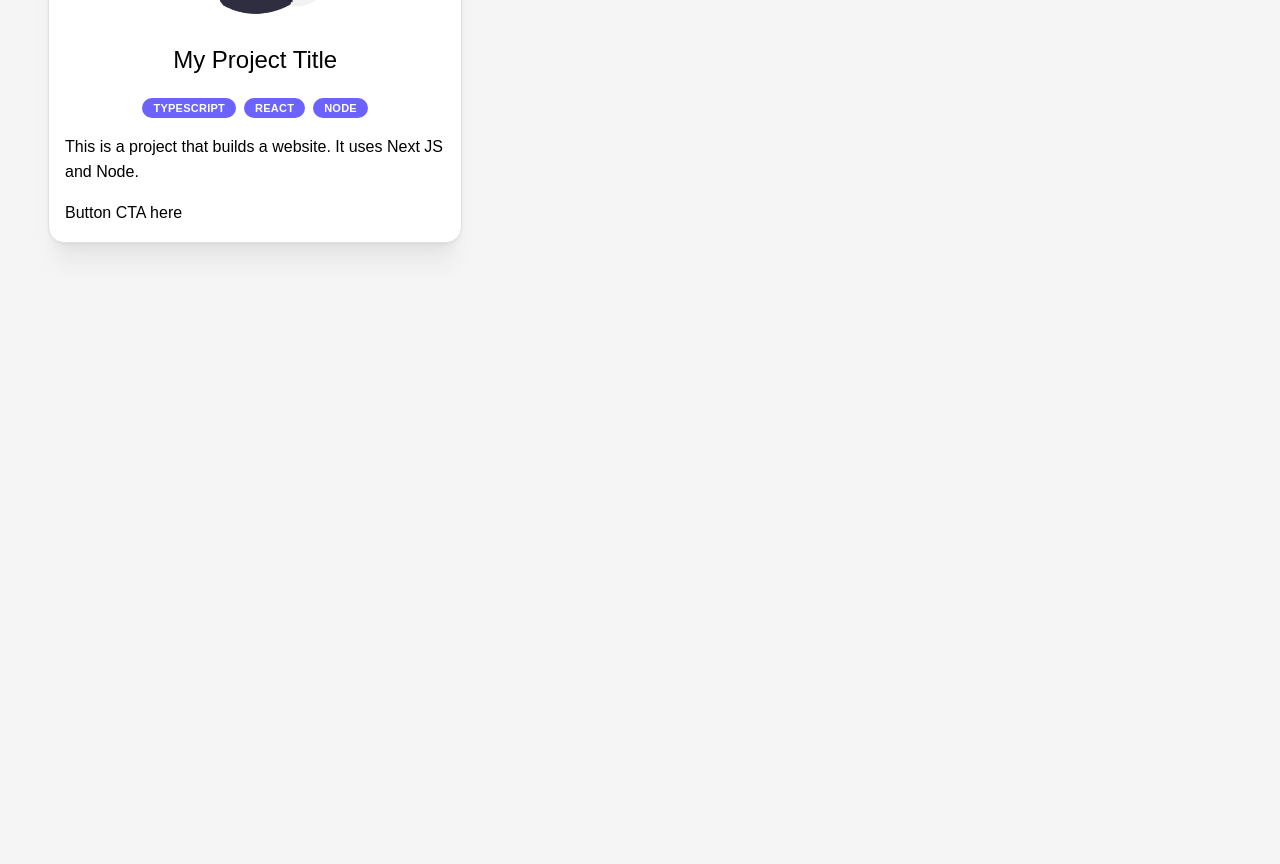
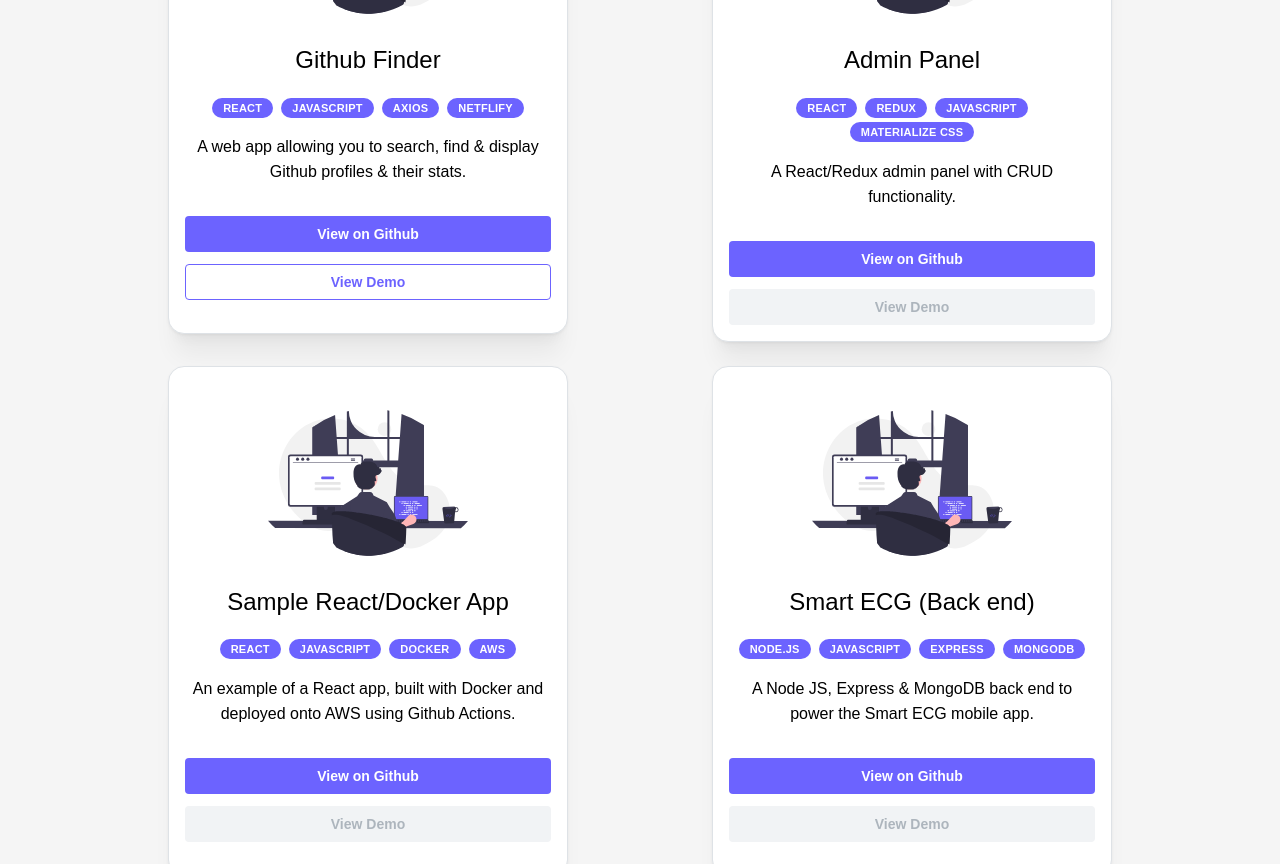
Before and after one commit to mazenabdul/personal-website, a Next.js app: page / in a window 1280 px wide. Shown: the part 1100-1964 px from the top of the page. Before the commit the page ends 1480 px from the top, so only its background shows below. Built offline with nearby package versions, Linux system fonts and the light colour scheme; a web font is replaced by a local one.

Commit message:
feat: add projects without SVGs

```diff
--- /dev/null
+++ b/src/app/components/ProjectButtons.tsx
@@ -0,0 +1,46 @@
+import styled from "styled-components";
+import { Button } from "@mantine/core";
+
+const StyledButtonContainer = styled.div`
+  display: flex;
+  flex-direction: column;
+  gap: 12px;
+`;
+
+type TProjectButtonsProps = {
+  showDemo: boolean;
+  repoUrl: string;
+  demoUrl: string;
+};
+
+export default function ProjectButtons({
+  showDemo,
+  repoUrl,
+  demoUrl,
+}: TProjectButtonsProps) {
+  return (
+    <StyledButtonContainer>
+      <Button
+        component="a"
+        href={repoUrl}
+        variant="filled"
+        color="#6c63ff"
+        fullWidth
+        target="_blank"
+      >
+        View on Github
+      </Button>
+      <Button
+        component="a"
+        disabled={!showDemo}
+        href={demoUrl}
+        variant="outline"
+        color="#6c63ff"
+        fullWidth
+        target="_blank"
+      >
+        View Demo
+      </Button>
+    </StyledButtonContainer>
+  );
+}
--- a/src/app/components/ProjectCard.tsx
+++ b/src/app/components/ProjectCard.tsx
@@ -1,7 +1,11 @@
-import { Badge, Card } from "@mantine/core";
+import { Card } from "@mantine/core";
 import Image from "next/image";
 import heroImage from "@/public/Hero.svg";
 import styled from "styled-components";
+import TechBadge from "./TechBadge";
+import ProjectButtons from "./ProjectButtons";
+import { TProject } from "../types";
+import { BREAKPOINTS } from "@/lib/screen";
 
 type TStyledProps = {
   className?: string;
@@ -13,7 +17,15 @@ type TStyledProps = {
 
 const StyledProjectCard = styled(Card)<TStyledProps>`
   width: 35%;
+  min-height: 510px;
+  max-width: 400px;
   padding: 32px;
+  height: fit-content;
+
+  @media (max-width: ${BREAKPOINTS.Mobile}) {
+    width: 90%;
+    max-width: 90%;
+  }
 
   .card-image {
     display: flex;
@@ -34,6 +46,10 @@ const StyledProjectCard = styled(Card)<TStyledProps>`
       display: flex;
       justify-content: center;
       align-items: center;
+
+      .badge-container {
+        text-align: center;
+      }
     }
 
     .card-tech-label {
@@ -42,40 +58,35 @@ const StyledProjectCard = styled(Card)<TStyledProps>`
   }
 `;
 
-const StyledBadge = styled(Badge)<{
-  color: string;
-  children: string;
-  variant: string;
-}>`
-  margin-right: 4px;
-  margin-left: 4px;
-`;
-
-export default function ProjectCard() {
+export default function ProjectCard({
+  project: { title, demoUrl, description, repoUrl, tech },
+}: {
+  project: TProject;
+}) {
   return (
     <StyledProjectCard shadow="lg" radius="lg" withBorder>
       <Card.Section className="card-image">
         <Image width={200} height={200} src={heroImage} alt="hero" />
       </Card.Section>
       <div className="card-description">
-        <p className="card-title">My Project Title</p>
+        <p className="card-title">{title}</p>
         <Card.Section className="card-tech">
-          <div className="card-tech-badge-container">
-            <StyledBadge color="#6c63ff" variant="filled">
-              TypeScript
-            </StyledBadge>
-            <StyledBadge color="#6c63ff" variant="filled">
-              React
-            </StyledBadge>
-            <StyledBadge color="#6c63ff" variant="filled">
-              Node
-            </StyledBadge>
+          <div className="badge-container">
+            {tech.map((item) => (
+              <TechBadge key={item} name={item} />
+            ))}
           </div>
         </Card.Section>
+        <Card.Section style={{ textAlign: "center", minHeight: "65px" }}>
+          {description}
+        </Card.Section>
         <Card.Section>
-          This is a project that builds a website. It uses Next JS and Node.
+          <ProjectButtons
+            repoUrl={repoUrl}
+            demoUrl={demoUrl}
+            showDemo={!!demoUrl}
+          />
         </Card.Section>
-        <Card.Section>Button CTA here</Card.Section>
       </div>
     </StyledProjectCard>
   );
--- /dev/null
+++ b/src/app/components/TechBadge.tsx
@@ -0,0 +1,19 @@
+import styled from "styled-components";
+import { Badge } from "@mantine/core";
+
+const StyledBadge = styled(Badge)<{
+  color: string;
+  children: string;
+  variant: string;
+}>`
+  margin-right: 4px;
+  margin-left: 4px;
+`;
+
+export default function TechBadge({ name }: { name: string }) {
+  return (
+    <StyledBadge color="#6c63ff" variant="filled">
+      {name}
+    </StyledBadge>
+  );
+}
--- /dev/null
+++ b/src/app/lib/projects.ts
@@ -0,0 +1,51 @@
+import { type TProject } from "../types";
+
+export const PROJECTS: TProject[] = [
+  {
+    title: "Github Finder",
+    description:
+      "A web app allowing you to search, find & display Github profiles & their stats.",
+    tech: ["React", "JavaScript", "Axios", "Netflify"],
+    repoUrl: "https://github.com/mazenabdul/GithubFinder",
+    demoUrl: "https://youthful-austin-44ecaf.netlify.app/",
+  },
+  {
+    title: "Admin Panel",
+    description: "A React/Redux admin panel with CRUD functionality.",
+    tech: ["React", "Redux", "JavaScript", "Materialize CSS"],
+    repoUrl: "https://github.com/mazenabdul/AdminPanel",
+    demoUrl: "",
+  },
+  {
+    title: "Sample React/Docker App",
+    description:
+      "An example of a React app, built with Docker and deployed onto AWS using Github Actions.",
+    tech: ["React", "JavaScript", "Docker", "AWS"],
+    repoUrl: "https://github.com/mazenabdul/react-docker-aws",
+    demoUrl: "",
+  },
+  {
+    title: "Smart ECG (Back end)",
+    description:
+      "A Node JS, Express & MongoDB back end to power the Smart ECG mobile app.",
+    tech: ["Node.js", "JavaScript", "Express", "MongoDB"],
+    repoUrl: "https://github.com/mazenabdul/SmartECG-server",
+    demoUrl: "",
+  },
+  {
+    title: "Facial Recogition (Front end)",
+    description:
+      "A full-stack React app allowing you to sign up, upload a picture and automatically detects where the face is.",
+    tech: ["React", "Node.js", "Javascript"],
+    repoUrl: "https://github.com/mazenabdul/facerecognition",
+    demoUrl: "https://mazenabdul.github.io/facerecognition/",
+  },
+  {
+    title: "Facial Recogition (Back end)",
+    description:
+      "A Node.Js, Express & MySQL back end powering the Facial Recognition web app.",
+    tech: ["Node.js", "Express", "MySQL"],
+    repoUrl: "https://github.com/mazenabdul/FaceBackEnd",
+    demoUrl: "",
+  },
+];
--- a/src/app/page.tsx
+++ b/src/app/page.tsx
@@ -3,14 +3,24 @@
 import Hero from "./components/Hero";
 import styled from "styled-components";
 import ProjectCard from "./components/ProjectCard";
+import { PROJECTS } from "./lib/projects";
+import { BREAKPOINTS } from "./lib/screen";
 
 const StyledProjects = styled.div`
   padding: 32px 48px;
-  height: 85%;
+  .cards-container {
+    display: flex;
+    gap: 24px;
+    flex-wrap: wrap;
+    justify-content: space-evenly;
+    width: 100%;
 
-  .cards-container {
-    width: 100%;
-    height: 85%;
+    @media (max-width: ${BREAKPOINTS.Mobile}) {
+      flex-wrap: nowrap;
+      flex-direction: column;
+      align-items: center;
+      height: auto;
+    }
   }
 `;
 
@@ -25,7 +35,9 @@ export default function Main() {
       <StyledProjects>
         <h1>My Projects - </h1>
         <div className="cards-container">
-          <ProjectCard />
+          {PROJECTS.map((project) => (
+            <ProjectCard key={project.title} project={project} />
+          ))}
         </div>
       </StyledProjects>
     </>
--- /dev/null
+++ b/src/app/types.ts
@@ -0,0 +1,7 @@
+export type TProject = {
+  title: string;
+  description: string;
+  tech: string[];
+  repoUrl: string;
+  demoUrl: string;
+};
```
